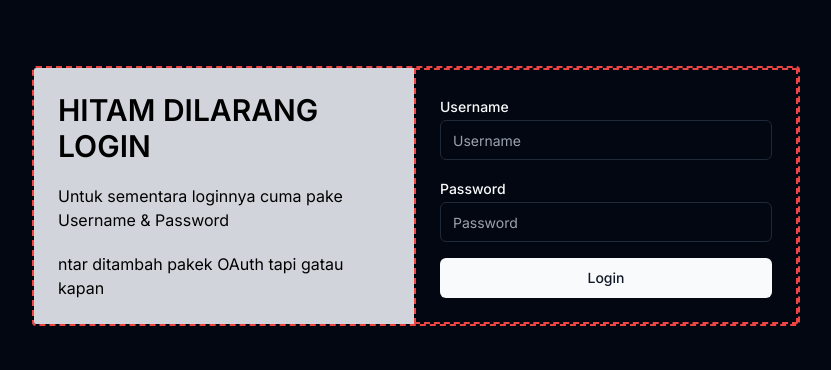
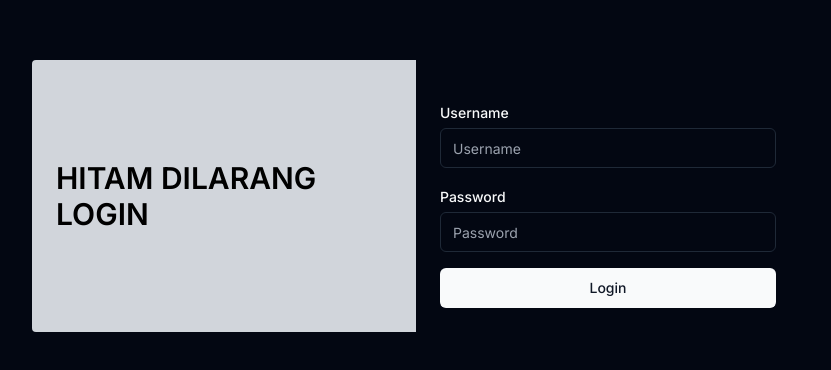
Before and after one commit to rikarani/blog, a Next.js app: page /login in a window 1280 px wide. Shown: the part 204-574 px from the top of the page, without its empty margins (224-1055 px from the left). Built offline with nearby package versions, Linux system fonts and the light colour scheme.

Commit message:
refactor: Update login page UI and form handling

```diff
--- a/app/login/page.tsx
+++ b/app/login/page.tsx
@@ -1,44 +1,103 @@
-import { login } from "@/actions/login";
-import { Label } from "@/components/ui/label";
+"use client";
+
+import { useRef } from "react";
+import { useFormState } from "react-dom";
+import { useForm } from "react-hook-form";
 import { Input } from "@/components/ui/input";
+import { login, State } from "@/lib/actions/login";
+import { schema, Schema } from "@/lib/schema/login";
+import { zodResolver } from "@hookform/resolvers/zod";
 import { Button, buttonVariants } from "@/components/ui/button";
+import { Alert, AlertTitle, AlertDescription } from "@/components/ui/alert";
+import {
+  Form,
+  FormControl,
+  FormField,
+  FormItem,
+  FormLabel,
+  FormMessage,
+} from "@/components/ui/form";
+import Show from "@/components/show";
 
 export default function LoginPage(): React.JSX.Element {
+  const formRef = useRef<HTMLFormElement | null>(null);
+  const [state, formAction] = useFormState<State, FormData>(login, {
+    message: "",
+  });
+
+  const form = useForm<Schema>({
+    resolver: zodResolver(schema),
+    mode: "onChange",
+    defaultValues: {
+      username: "",
+      password: "",
+      ...(state.fields ?? {}),
+    },
+  });
+
   return (
-    <div className="batas flex w-full max-w-3xl overflow-hidden rounded">
-      <div className="hidden flex-1 flex-col justify-between space-y-4 bg-gray-300 p-6 text-black sm:flex">
+    <div className="flex w-full max-w-3xl overflow-hidden rounded">
+      <div className="hidden flex-1 items-center bg-gray-300 p-6 text-black sm:flex">
         <h1 className="text-3xl font-semibold uppercase">Hitam Dilarang Login</h1>
-        <p>Untuk sementara loginnya cuma pake Username & Password</p>
-        <p>ntar ditambah pakek OAuth tapi gatau kapan</p>
       </div>
-      <div className="batas w-full p-6 sm:flex-1">
-        <form action={login}>
-          <div>
-            <Label htmlFor="username">Username</Label>
-            <Input
-              id="username"
+      <div className="w-full p-6 sm:flex-1">
+        <Show>
+          <Show.When isTrue={state.status === "error"}>
+            <Alert
+              variant="destructive"
+              className="bg-red-500/50 text-primary dark:border-red-500/50"
+            >
+              <AlertTitle>Oops</AlertTitle>
+              <AlertDescription>{state.message}</AlertDescription>
+            </Alert>
+          </Show.When>
+        </Show>
+        <Form {...form}>
+          <form
+            className="mt-4"
+            ref={formRef}
+            action={formAction}
+            onSubmit={form.handleSubmit(() => formRef.current?.submit())}
+          >
+            <FormField
+              control={form.control}
               name="username"
-              type="text"
-              className="mt-0.5"
-              placeholder="Username"
+              render={({ field }) => {
+                return (
+                  <FormItem className="space-y-1">
+                    <FormLabel>Username</FormLabel>
+                    <FormControl>
+                      <Input placeholder="Username" {...field} />
+                    </FormControl>
+                    <FormMessage />
+                  </FormItem>
+                );
+              }}
             />
-          </div>
-          <div className="mt-4">
-            <Label htmlFor="password">Password</Label>
-            <Input
-              id="password"
+            <FormField
+              control={form.control}
               name="password"
-              type="password"
-              className="mt-0.5"
-              placeholder="Password"
+              render={({ field }) => {
+                return (
+                  <FormItem className="mt-4 space-y-1">
+                    <FormLabel>Password</FormLabel>
+                    <FormControl>
+                      <Input type="password" placeholder="Password" {...field} />
+                    </FormControl>
+                    <FormMessage />
+                  </FormItem>
+                );
+              }}
             />
-          </div>
-          <div className="mt-4">
-            <Button type="submit" className={`${buttonVariants({ variant: "default" })} w-full`}>
+            <Button
+              className={`${buttonVariants({ variant: "default" })} mt-4 w-full`}
+              type="submit"
+              disabled={form.formState.isSubmitting}
+            >
               Login
             </Button>
-          </div>
-        </form>
+          </form>
+        </Form>
       </div>
     </div>
   );
```
